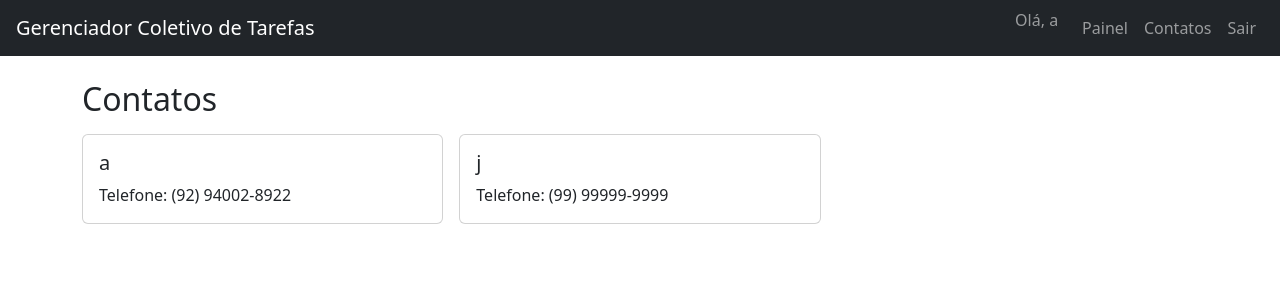
After one commit to mee-bit-0/Gerenciador-coletivo-de-tarefas, a Flask app: page /contatos in a window 1280 px wide. The commit adds this page. Shown: the top 300 px of the page. Run offline with Flask 3, Linux system fonts and the light colour scheme; a user stored in the database is signed in.

Commit message:
telefone implementado e outros erros corrigidos

```diff
--- a/team_task_manager/app.py
+++ b/team_task_manager/app.py
@@ -5,6 +5,7 @@ from flask_login import LoginManager, login_user, logout_user, login_required, c
 from werkzeug.security import generate_password_hash, check_password_hash
 from extensions import db
 from models import User, Task, STATUS_ORDER, STATUS_EDITAVEIS, STATUS_CSS, PRIORIDADES, PENDENTE
+import re
 
 
 BASE_DIR = os.path.abspath(os.path.dirname(__file__))
@@ -63,6 +64,10 @@ def home():
         return redirect(url_for('dashboard'))
     return redirect(url_for('login'))
 
+@app.route('/contatos')
+@login_required
+def contatos():
+    return render_template('contatos.html', users=all_users())
 
 @app.route('/login', methods=['GET', 'POST'])
 def login():
@@ -79,13 +84,28 @@ def login():
 
     return render_template('login.html')
 
+#------formatar telefone-----------
+def normalize_phone(raw):
+    """Devolve só os dígitos (DDD + número) se for válido, senão None."""
+    digits = re.sub(r'\D', '', raw or '')
+    if digits.startswith('55') and len(digits) in (12, 13):  # aceita +55
+        digits = digits[2:]
+    if re.fullmatch(r'[1-9]{2}(9\d{8}|[2-5]\d{7})', digits):
+        return digits
+    return None
+
 
 @app.route('/register', methods=['GET', 'POST'])
 def register():
     if request.method == 'POST':
         username = request.form['username'].strip()
         password = generate_password_hash(request.form['password'])
+        phone = normalize_phone(request.form.get('phone'))
         role = request.form.get('role', 'member')
+
+        if phone is None:
+            flash('Telefone inválido! Informe DDD e número.', 'danger')
+            return redirect(url_for('register'))
 
         if not username:
             flash('Informe um nome de usuário!', 'danger')
@@ -95,12 +115,20 @@ def register():
             flash('Nome de usuário já existe!', 'danger')
             return redirect(url_for('register'))
 
-        new_user = User(username=username, password=password, role=role)
+        new_user = User(username=username, password=password, role=role, telefone=phone)
         db.session.add(new_user)
         db.session.commit()
         flash('Registrou com sucesso!', 'success')
         return redirect(url_for('login'))
     return render_template('register.html')
+
+@app.template_filter('telefone')
+def format_phone(d):
+    if not d:
+        return ''
+    if len(d) == 11:
+        return f'({d[:2]}) {d[2:7]}-{d[7:]}'
+    return f'({d[:2]}) {d[2:6]}-{d[6:]}'
 
 @app.route('/logout')
 @login_required  # só quem está logado pode usar
--- a/team_task_manager/models.py
+++ b/team_task_manager/models.py
@@ -33,6 +33,7 @@ class User(db.Model, UserMixin): # Define a classe usuário
     username = db.Column(db.String(150), unique = True, nullable= False)
     password = db.Column(db.String(150), nullable=False)
     role = db.Column(db.String(10), default = 'membro') # Administrador ou membro
+    telefone = db.Column(db.String(20), nullable=False)
 
 #---------------------------------Tarefa----------------------------------------------
 
--- a/team_task_manager/static/style.css
+++ b/team_task_manager/static/style.css
@@ -1,8 +1,8 @@
 /* ---------- Bolinhas de status ---------- */
 .dot {
   display: inline-block;
-  width: 0.8rem;
-  height: 0.8rem;
+  width: 1rem;
+  height: 1rem;
   border-radius: 50%;
   margin-right: 0.4rem;
   vertical-align: middle;
@@ -16,16 +16,16 @@
 /* ---------- Cartões de tarefa ---------- */
 .task-card {
   border: 1px solid #dee2e6;
-  border-left-width: 4px;
+  border-top-width: 4px;
   border-radius: 0.375rem;
   padding: 0.6rem 0.75rem;
   margin-bottom: 0.6rem;
   background: #fff;
 }
-.task-card.border-pendente  { border-left-color: #ffc107; }
-.task-card.border-andamento { border-left-color: #0d6efd; }
-.task-card.border-concluida { border-left-color: #198754; }
-.task-card.border-atrasada  { border-left-color: #dc3545; }
+.task-card.border-pendente  { border-top-color: #ffc107; }
+.task-card.border-andamento { border-top-color: #0d6efd; }
+.task-card.border-concluida { border-top-color: #198754; }
+.task-card.border-atrasada  { border-top-color: #dc3545; }
 
 .task-card .task-title { font-weight: 600; word-break: break-word; }
 .task-card .task-desc  { font-size: 0.85rem; color: #6c757d; margin: 0.25rem 0; word-break: break-word; }
--- a/team_task_manager/templates/base.html
+++ b/team_task_manager/templates/base.html
@@ -16,6 +16,8 @@
         <ul class="navbar-nav ms-auto">
             {% if current_user.is_authenticated %}
                 <li class="nav-item"><span class="navbar-text me-3">Olá, {{ current_user.username }}</span></li>
+                <li class="nav-item"><a class="nav-link" href="{{ url_for('dashboard') }}">Painel</a></li>
+                <li class="nav-item"><a class="nav-link" href="{{ url_for('contatos') }}">Contatos</a></li>
                 <li class="nav-item"><a class="nav-link" href="{{ url_for('logout') }}">Sair</a></li>
             {% else %}
                 <li class="nav-item"><a class="nav-link" href="{{ url_for('login') }}">Entrar</a></li>
--- /dev/null
+++ b/team_task_manager/templates/contatos.html
@@ -0,0 +1,29 @@
+{% extends "base.html" %}
+{% block title %}Contatos{% endblock %}
+{% block content %}
+
+<h2 class="mb-3">Contatos</h2>
+
+<div class="row g-3">
+
+    {% for u in users %}
+    <div class="col-12 col-md-6 col-lg-4">
+        <div class="card">
+            <div class="card-body">
+                <h5 class="card-title">{{ u.username }}</h5>
+                <p class="card-text mb-0">
+                    Telefone:
+                    {% if u.telefone %}
+                        {{ u.telefone|telefone }}
+                    {% else %}
+                        <span class="text-muted">não informado</span>
+                    {% endif %}
+                </p>
+            </div>
+        </div>
+    </div>
+
+    {% endfor %}
+</div>
+
+{% endblock %}
--- a/team_task_manager/templates/dashboard.html
+++ b/team_task_manager/templates/dashboard.html
@@ -2,7 +2,7 @@
 {% block title %}Painel de tarefas{% endblock %}
 {% block content %}
 
-{# Cartão de uma tarefa. `status` é o status efetivo (inclui Atrasada). #}
+
 {% macro task_card(task, status) %}
 <div class="task-card border-{{ STATUS_CSS[status]|replace('dot-', '') }}">
     <div class="task-title">{{ task.title }}</div>
```
Also changed, not shown: team_task_manager/templates/register.html (+24 -1 lines), team_task_manager/instance/database.db, team_task_manager/templates/add_task.html (line endings or trailing spaces).
